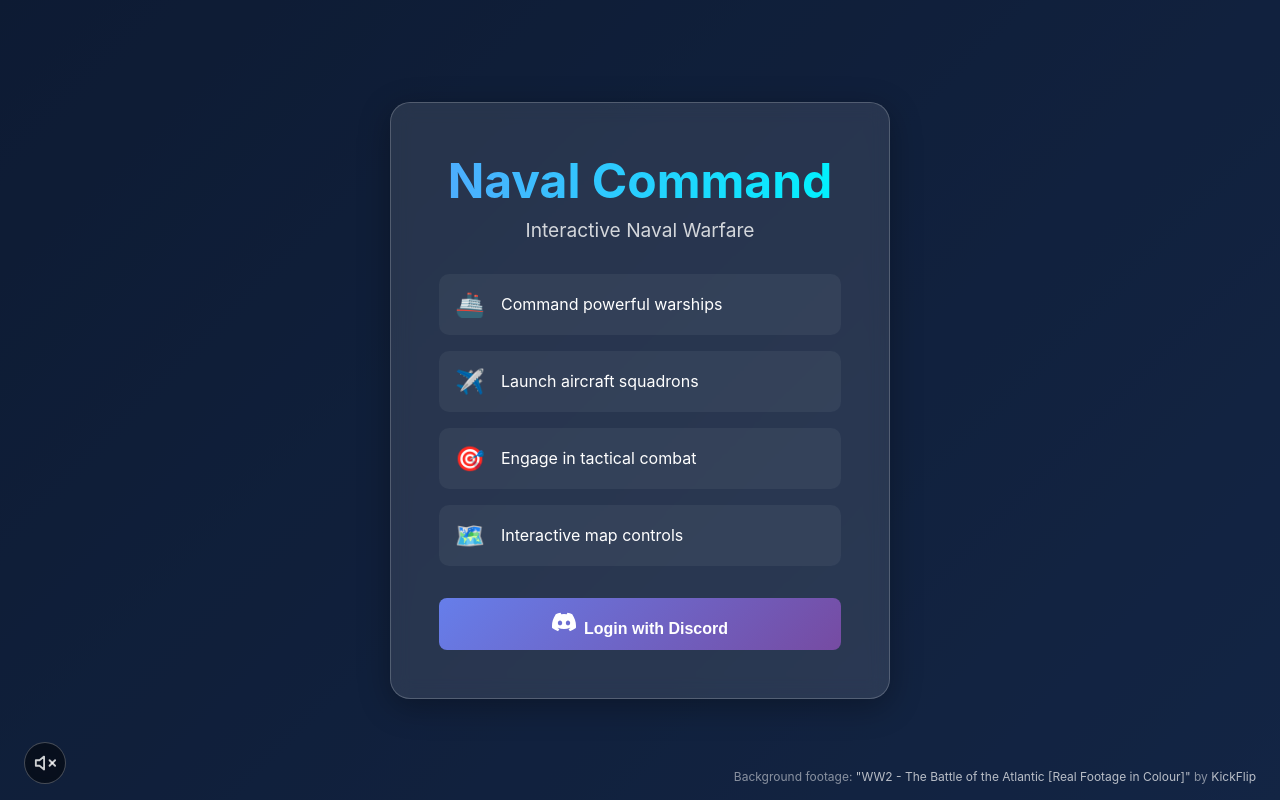
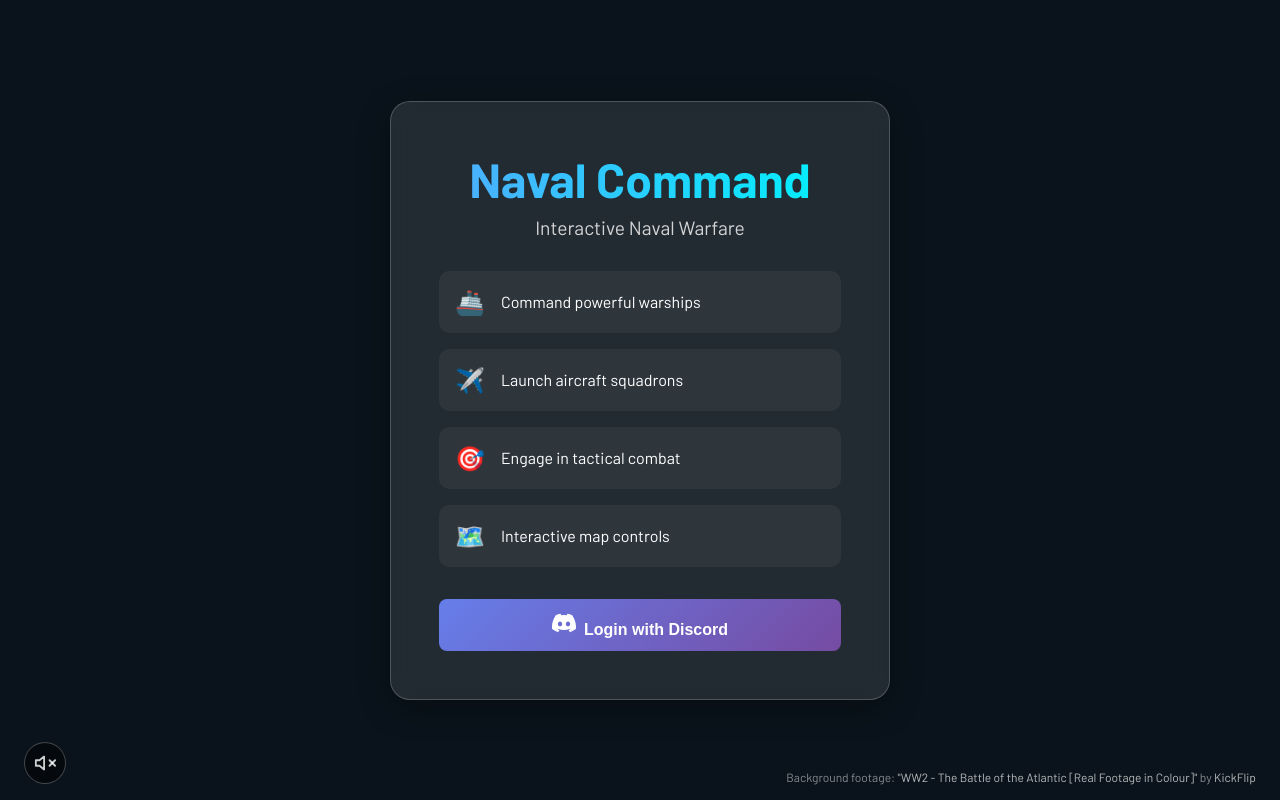
Before and after one commit to meekantifun/naval-command, a React (Create React App) app in the folder web-server/client/: page / in a window 1280 px wide. Built offline with nearby package versions, Linux system fonts and the light colour scheme; no server answers; the HTML template or start-up script is replaced by a standard one.

Commit message:
feat: apply Barlow font and dark navy body via design tokens

```diff
--- a/web-server/client/src/index.css
+++ b/web-server/client/src/index.css
@@ -1,3 +1,6 @@
+@import './variables.css';
+@import url('https://fonts.googleapis.com/css2?family=Barlow:wght@400;500;600;700;800&display=swap');
+
 * {
   margin: 0;
   padding: 0;
@@ -5,19 +8,16 @@
 }
 
 body {
-  font-family: -apple-system, BlinkMacSystemFont, 'Segoe UI', 'Roboto', 'Oxygen',
-    'Ubuntu', 'Cantarell', 'Fira Sans', 'Droid Sans', 'Helvetica Neue',
-    sans-serif;
+  font-family: 'Barlow', -apple-system, BlinkMacSystemFont, sans-serif;
   -webkit-font-smoothing: antialiased;
   -moz-osx-font-smoothing: grayscale;
-  background: linear-gradient(135deg, #1e3c72 0%, #2a5298 100%);
-  color: #fff;
+  background: var(--surface-1);
+  color: var(--text-primary);
   min-height: 100vh;
 }
 
 code {
-  font-family: source-code-pro, Menlo, Monaco, Consolas, 'Courier New',
-    monospace;
+  font-family: source-code-pro, Menlo, Monaco, Consolas, 'Courier New', monospace;
 }
 
 #root {
```
